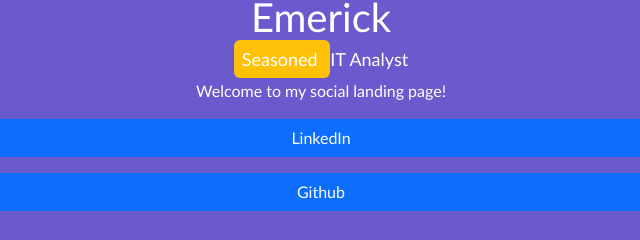
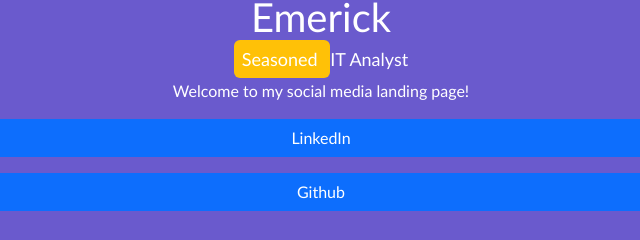
Before and after one commit to egiberne/sample-linktree, a plain HTML site: page 2-bs/index.html in a window 1280 px wide. Shown: the part 314-554 px from the top of the page, 319-959 px from the left. Drawn offline with nearby package versions, Linux system fonts and the light colour scheme.

Commit message:
Updated index.html

```diff
--- a/2-bs/index.html
+++ b/2-bs/index.html
@@ -20,7 +20,7 @@
                                                 <img src=".\download.png" class=" .img-fluid rounded-circle m-5" alt="avatare" >
                                                 <h1>Emerick</h1>
                                                 <h2><span class="bg-warning p-2 rounded"> Seasoned </span> <span data-bs-toggle="tooltip" title="Information Technology"> IT</span> Analyst</h2>
-                                                <p>Welcome to my social landing page!</p>
+                                                <p>Welcome to my social media landing page!</p>
 
                                         </div>
                                 </div>
```
